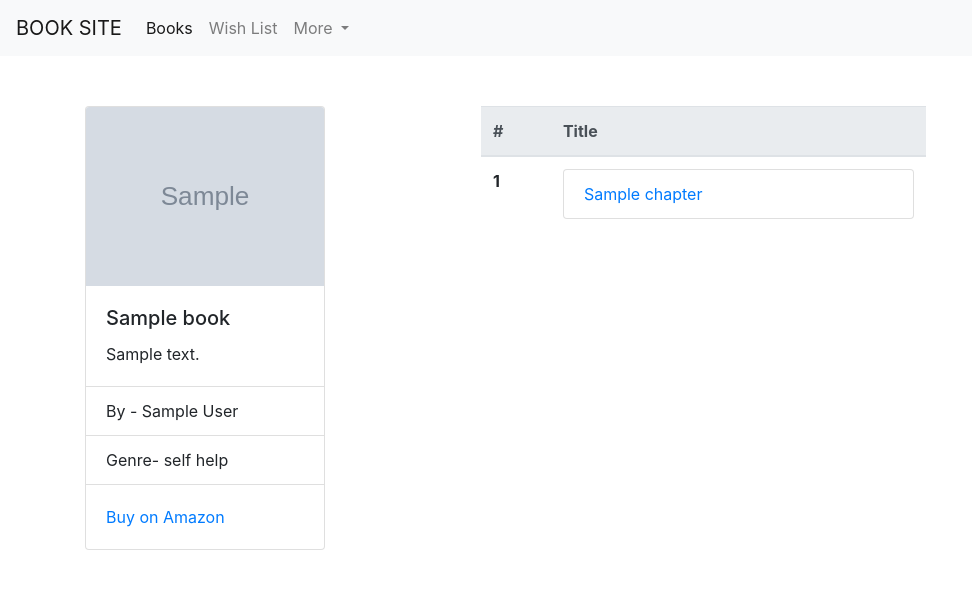
After one commit to rohitgeddam/readmysummary, a Django app: a page that uses templates/_base.html in a window 1280 px wide. The commit adds this page. Shown: the top 589 px of the page, without its empty margins (0-972 px from the left). Run offline with Django 3.2, Linux system fonts and the light colour scheme; tables that the repository leaves empty hold one stand-in row (values such as "Sample post"); grey boxes marked "Sample" are stand-in pictures; some libraries are stand-ins or nearby versions.

Commit message:
completed basic routing and added page cs

```diff
--- a/books/admin.py
+++ b/books/admin.py
@@ -6,7 +6,8 @@ from .models import Book, Chapter
 
 class ChapterAdmin(nested_admin.NestedStackedInline):
     model = Chapter
-    extra = 1
+    prepopulated_fields = {"slug": ("title",)}
+    extra = 0
 
 
 class BookAdmin(nested_admin.NestedModelAdmin):
--- a/books/models.py
+++ b/books/models.py
@@ -1,6 +1,6 @@
 from django.db import models
 from ckeditor.fields import RichTextField
-
+from django.urls import reverse
 # Create your models here.
 class Book(models.Model):
 
@@ -22,6 +22,7 @@ class Book(models.Model):
     title = models.CharField(max_length=255)
     slug = models.SlugField(max_length=255)
     author = models.CharField(max_length=255)
+    description = RichTextField(default="")
     total_chapters = models.PositiveIntegerField(default=0)
     chapters_read = models.PositiveIntegerField(default=0, null=True,blank=True)
     started_on = models.DateField(null=True,blank=True)
@@ -34,8 +35,11 @@ class Book(models.Model):
     def __str__(self):
         return self.title
 
+    def get_absolute_url(self):
+        return reverse('book_detail', args=[str(self.slug),])
+
 class Chapter(models.Model):
-    book = models.ForeignKey(Book, on_delete=models.CASCADE)
+    book = models.ForeignKey(Book, related_name='chapters', on_delete=models.CASCADE)
     title = models.CharField(max_length=255)
     slug = models.SlugField(max_length=255)
     ch_no = models.PositiveIntegerField(default=0)
@@ -43,3 +47,6 @@ class Chapter(models.Model):
 
     def __str__(self):
         return self.title
+
+    def get_absolute_url(self):
+        return reverse('chapter_detail', args=[str(self.book.slug), str(self.slug),])
--- a/books/urls.py
+++ b/books/urls.py
@@ -1,7 +1,11 @@
 from django.contrib import admin
 from django.urls import path
-from .views import BookListView
+from .views import BookListView, BookDetailView,ChapterDetailView
+
 
 urlpatterns = [
+    path('<slug:slug>', BookDetailView.as_view(), name="book_detail"),
+    path('<slug:book_slug>/<slug:slug>', ChapterDetailView.as_view(), name="chapter_detail"),
+
     path('', BookListView.as_view(), name="book_list"),
 ]
--- a/books/views.py
+++ b/books/views.py
@@ -1,5 +1,6 @@
 from django.shortcuts import render
-from django.views.generic import ListView, TemplateView
+from django.views.generic import ListView, DetailView
+
 from .models import Book, Chapter
 
 # Create your views here.
@@ -7,3 +8,13 @@ class BookListView(ListView):
     model = Book
     context_object_name = 'book_list'
     template_name = "home.html"
+
+class BookDetailView(DetailView):
+    model = Book
+    context_object_name = 'book'
+    template_name = "book_detail.html"
+
+class ChapterDetailView(DetailView):
+    model = Chapter
+    context_object_name = 'chapter'
+    template_name = "chapter_detail.html"
--- a/config/urls.py
+++ b/config/urls.py
@@ -1,8 +1,13 @@
 from django.contrib import admin
 from django.urls import path, include
+from django.conf import settings
+from django.conf.urls.static import static
+
 
 urlpatterns = [
     path('admin/', admin.site.urls),
     path('_nested_admin/', include('nested_admin.urls')),
     path('', include('books.urls'))
 ]
+if settings.DEBUG:
+     urlpatterns += static(settings.MEDIA_URL, document_root=settings.MEDIA_ROOT)
--- a/static/css/base.css
+++ b/static/css/base.css
@@ -0,0 +1,43 @@
+/* Google font */
+@import url('https://fonts.googleapis.com/css?family=Dancing+Script');
+
+/* styling paper */
+#paper {
+  width: 100%;
+  height: 100%;
+  position: relative;
+  margin: 20px auto;
+  padding-top: 40px;
+  padding-bottom: 40px;
+  background-color: white;
+  box-shadow: 0px 0px 5px 0px #888;
+}
+
+/* styling red vertical line */
+#paper::before {
+  content: '';
+  width: 2px;
+  height: 100%;
+  position: absolute;
+  top: 0;
+  left: 40px;
+  background-color: rgba(255,0,0,0.6);
+}
+
+/* styling blue horizontal lines */
+#pattern {
+  height: 100%;
+  background-image: repeating-linear-gradient(white 0px, white 24px, teal 25px);
+}
+
+/* styling text content */
+#content {
+  padding-top: 6px;
+  padding-left: 56px;
+  padding-right: 16px;
+  line-height: 25px;
+  font-family: 'Dancing Script', cursive;
+  font-size: 19px;
+  letter-spacing: 1px;
+  word-spacing: 5px;
+}
--- a/templates/_base.html
+++ b/templates/_base.html
@@ -29,7 +29,7 @@
 
 
 <nav class="navbar navbar-expand-lg navbar-light bg-light">
-  <a class="navbar-brand" href="#">BOOK SITE</a>
+  <a class="navbar-brand" href="/">BOOK SITE</a>
   <button class="navbar-toggler" type="button" data-toggle="collapse" data-target="#navbarSupportedContent" aria-controls="navbarSupportedContent" aria-expanded="false" aria-label="Toggle navigation">
     <span class="navbar-toggler-icon"></span>
   </button>
@@ -37,7 +37,7 @@
   <div class="collapse navbar-collapse" id="navbarSupportedContent">
     <ul class="navbar-nav mr-auto">
       <li class="nav-item active">
-        <a class="nav-link" href="#">Books <span class="sr-only">(current)</span></a>
+        <a class="nav-link" href="/">Books <span class="sr-only">(current)</span></a>
       </li>
       <li class="nav-item">
         <a class="nav-link" href="#">Wish List</a>
@@ -62,9 +62,17 @@
     <div class="container">
 
 
-    {% block content %}
+    {% autoescape off %}
 
-    {% endblock content %}
+        <div style="margin: 50px 0;">
+        <div class="row">
+         {% block content %}
+          {% endblock content %}
+           </div>
+        </div>
+
+    {% endautoescape %}
+
     </div>
 
 
--- /dev/null
+++ b/templates/book_detail.html
@@ -0,0 +1,57 @@
+{% extends '_base.html' %}
+{% load static %}
+{% block title %}
+    {{book.title}}
+{% endblock title %}
+
+
+{% block content %}
+    <div class="col-xs-12 col-md-4">
+        <div class="card" style="width: 15rem;">
+  <img class="card-img-top" src={{book.cover_image.url}} alt="Card image cap">
+  <div class="card-body">
+    <h5 class="card-title">{{book.title}}</h5>
+    <p class="card-text">{{book.description}}</p>
+
+  </div>
+  <ul class="list-group list-group-flush">
+    <li class="list-group-item">By - {{book.author}}</li>
+    <li class="list-group-item">Genre- {{book.genre}}</li>
+    {% comment %} <li class="list-group-item">Vestibulum at eros</li> {% endcomment %}
+  </ul>
+  <div class="card-body">
+    <a href="#" class="card-link">Buy on Amazon</a>
+
+  </div>
+</div>
+
+    </div>
+
+    <div class="col-xs-12 col-md-5 ml-3">
+<ul class="list-group">
+<table class="table">
+  <thead class="thead-light">
+    <tr>
+      <th scope="col">#</th>
+      <th scope="col">Title</th>
+
+    </tr>
+  </thead>
+  <tbody>
+ {% for chapter in book.chapters.all %}
+
+    <tr>
+      <th scope="row">{{chapter.ch_no}}</th>
+
+      <td> <a href="{{chapter.get_absolute_url}}" class="list-group-item">{{chapter.title|capfirst}}</a></td>
+
+    </tr>
+  {% endfor %}
+
+  </tbody>
+</table>
+
+</ul>
+    </div>
+
+{% endblock content %}
```
Also changed, not shown: templates/chapter_detail.html (added, +21 -0 lines), templates/home.html (+14 -0 lines), books/migrations/0004_book_description.py (added).
